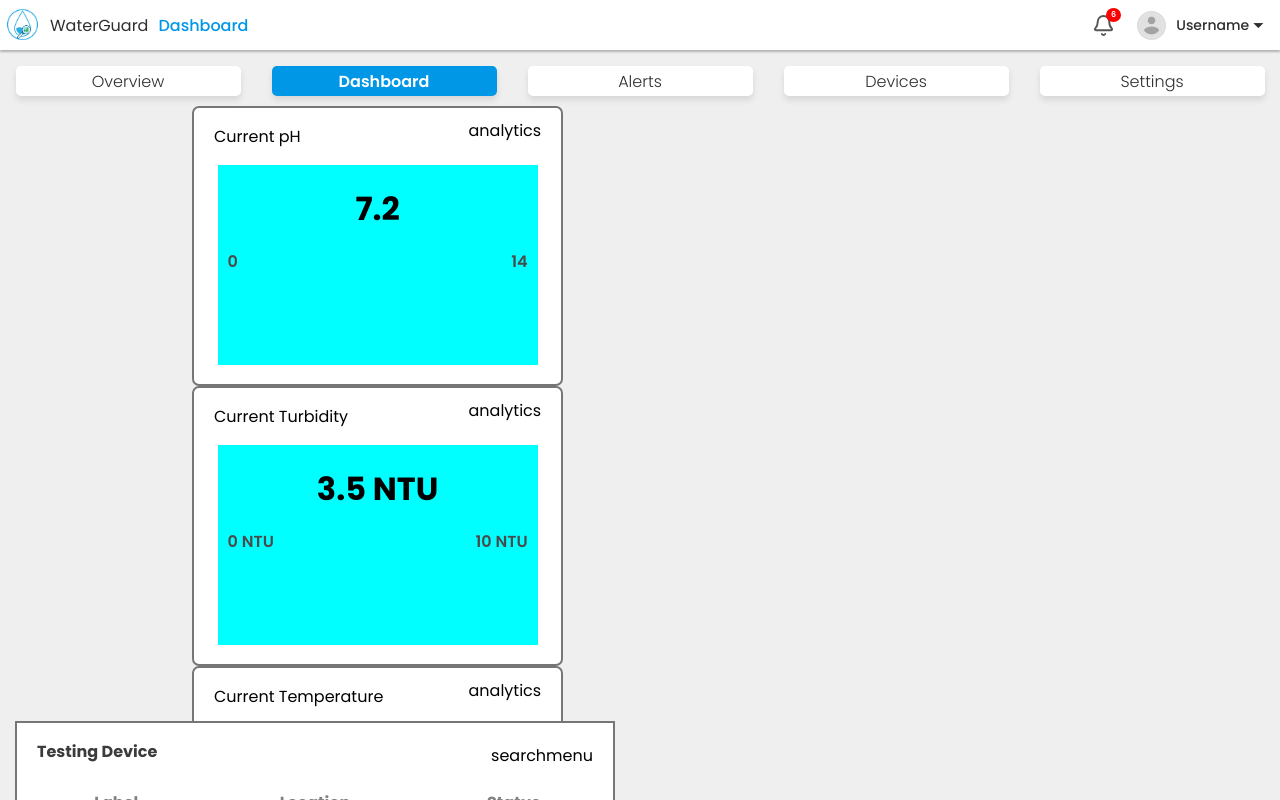
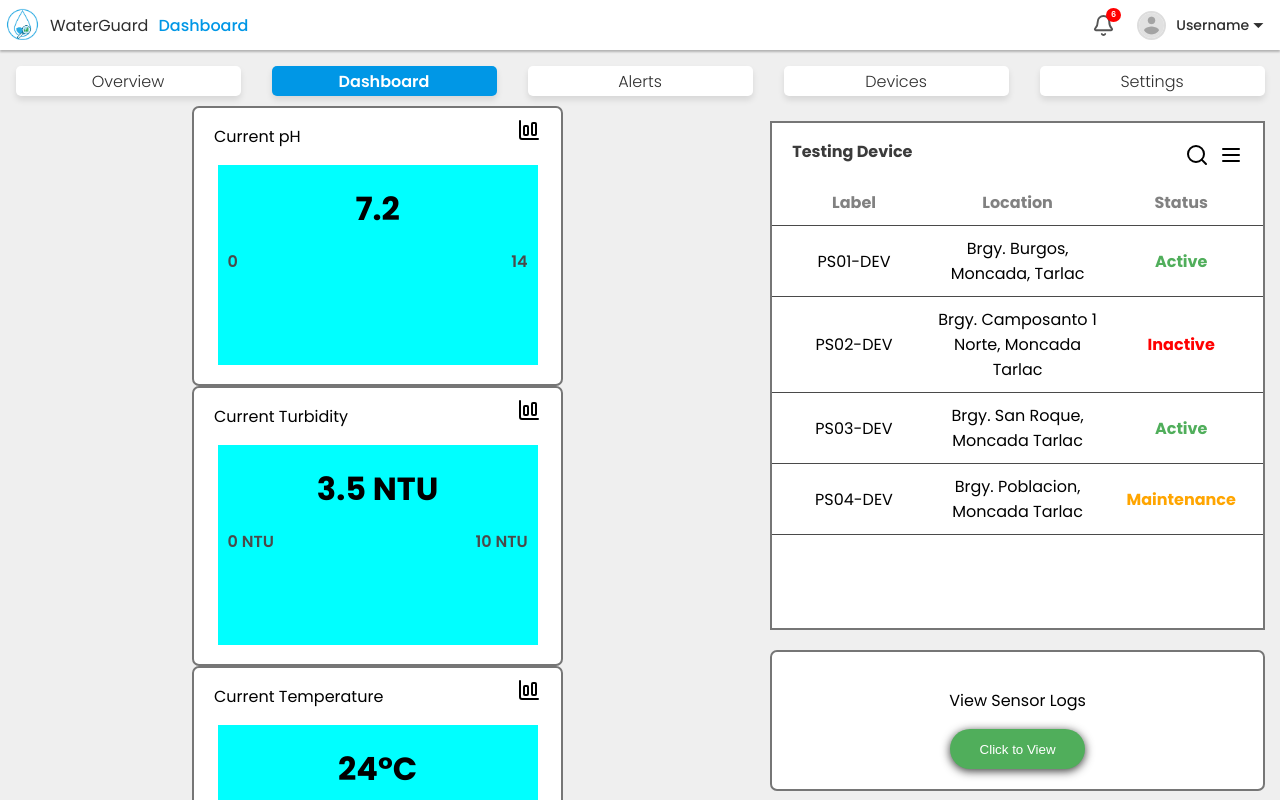
Before and after one commit to Chowzkie/WaterGuard, a React (Vite) app in the folder cp1-webapp-project/: page /dashboard in a window 1280 px wide. Shown: the top 800 px of the page. Built offline with nearby package versions, Linux system fonts and the light colour scheme.

Commit message:
Change the icons

```diff
--- a/cp1-webapp-project/src/Components/Dashboard/DeviceStatus.jsx
+++ b/cp1-webapp-project/src/Components/Dashboard/DeviceStatus.jsx
@@ -1,4 +1,5 @@
 import StatusStyle from '../../Styles/DeviceStatus.module.css'
+import {Search, Menu} from 'lucide-react'
 // A function to apply styles based on the device status
 const getStatusStyle = (status) => {
   switch (status.toLowerCase()) {
@@ -25,9 +26,9 @@ const DeviceStatus = ({ devicesData }) => {
         <div className={StatusStyle["table-title"]}>
           <p>Testing Device</p>
           <div className={StatusStyle["table-icon"]}>
-            {/**Dito lagay yung Icon sa Lucide*/}
-            <span className="material-symbols-outlined">search</span>
-            <span className="material-symbols-outlined">menu</span>
+            {/**Make this Functional */}
+            <button ><Search /></button>
+            <Menu />
           </div>
         </div>
         <div className={StatusStyle["device-table"]}>
--- a/cp1-webapp-project/src/Components/Dashboard/Readings.jsx
+++ b/cp1-webapp-project/src/Components/Dashboard/Readings.jsx
@@ -1,10 +1,12 @@
 import ReadingsStyle from '../../Styles/Readings.module.css'
+import {ChartColumnBig} from 'lucide-react'
+
 const ReadingCard = ({ title, value, min, max, unit }) => (
   <div className={ReadingsStyle.readings}>
     <div className={ReadingsStyle["readings-title"]}>
       <p>{title}</p>
       {/**Dito ipapalit icon sa Lucide */}
-      <a href="#"><span className="material-symbols-outlined">analytics</span></a>
+      <a href="#"><ChartColumnBig /></a>
     </div>
     {/* You can add a real diagram here later */}
     <div className={ReadingsStyle["readings-diagram"]}>
--- a/cp1-webapp-project/src/Styles/Dashboard.css
+++ b/cp1-webapp-project/src/Styles/Dashboard.css
@@ -4,6 +4,6 @@
   width: 100%;
   background-color: #EFEFEF;
   box-sizing: border-box;
-
+  display: flex;
 
 }
--- a/cp1-webapp-project/src/Styles/DeviceStatus.module.css
+++ b/cp1-webapp-project/src/Styles/DeviceStatus.module.css
@@ -25,7 +25,11 @@
 .table-icon{
     padding-top: 20px;
 }
-.table-icon .material-symbols-outlined{
+.table-icon button{
+    background: none;
+    border: none;
+    padding: 0;
+    margin: 0 10px 0 0;
     cursor: pointer;
 }
 .device-table{
```
